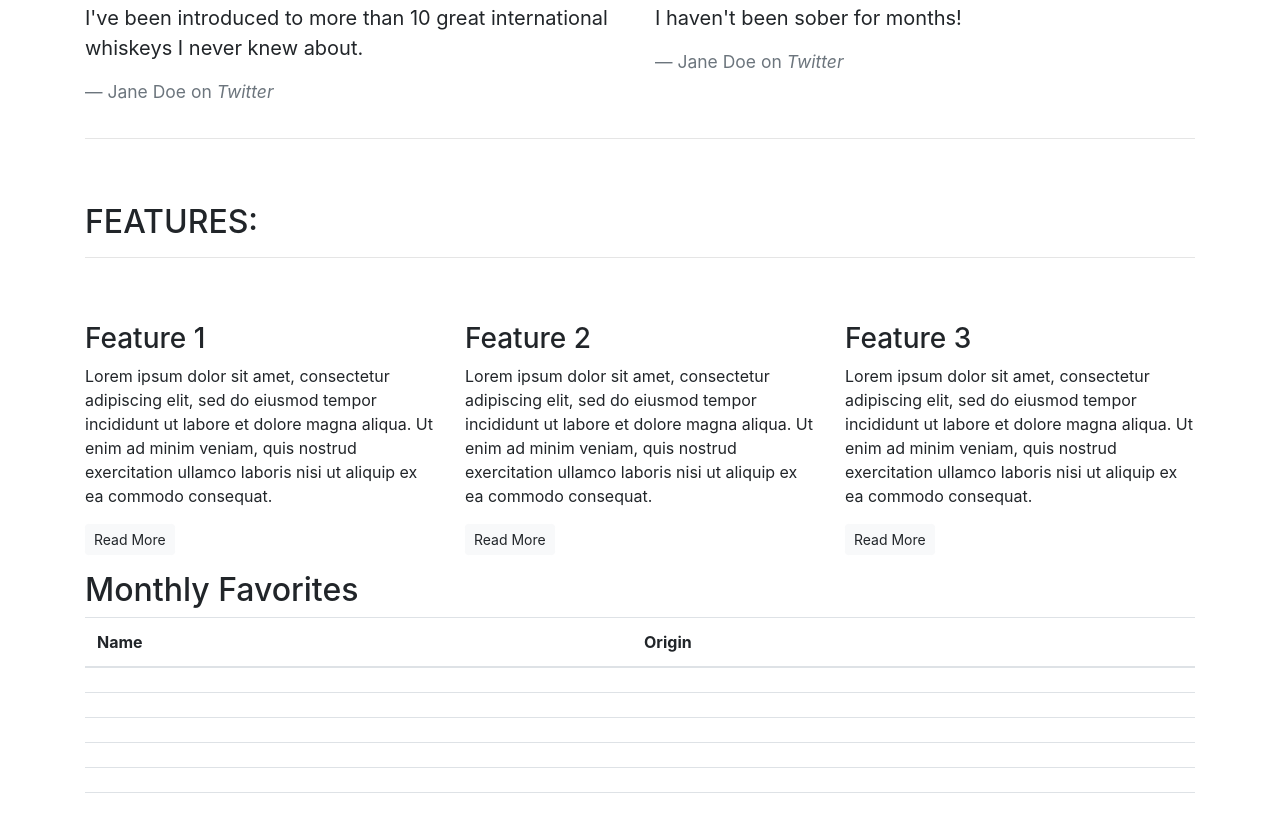
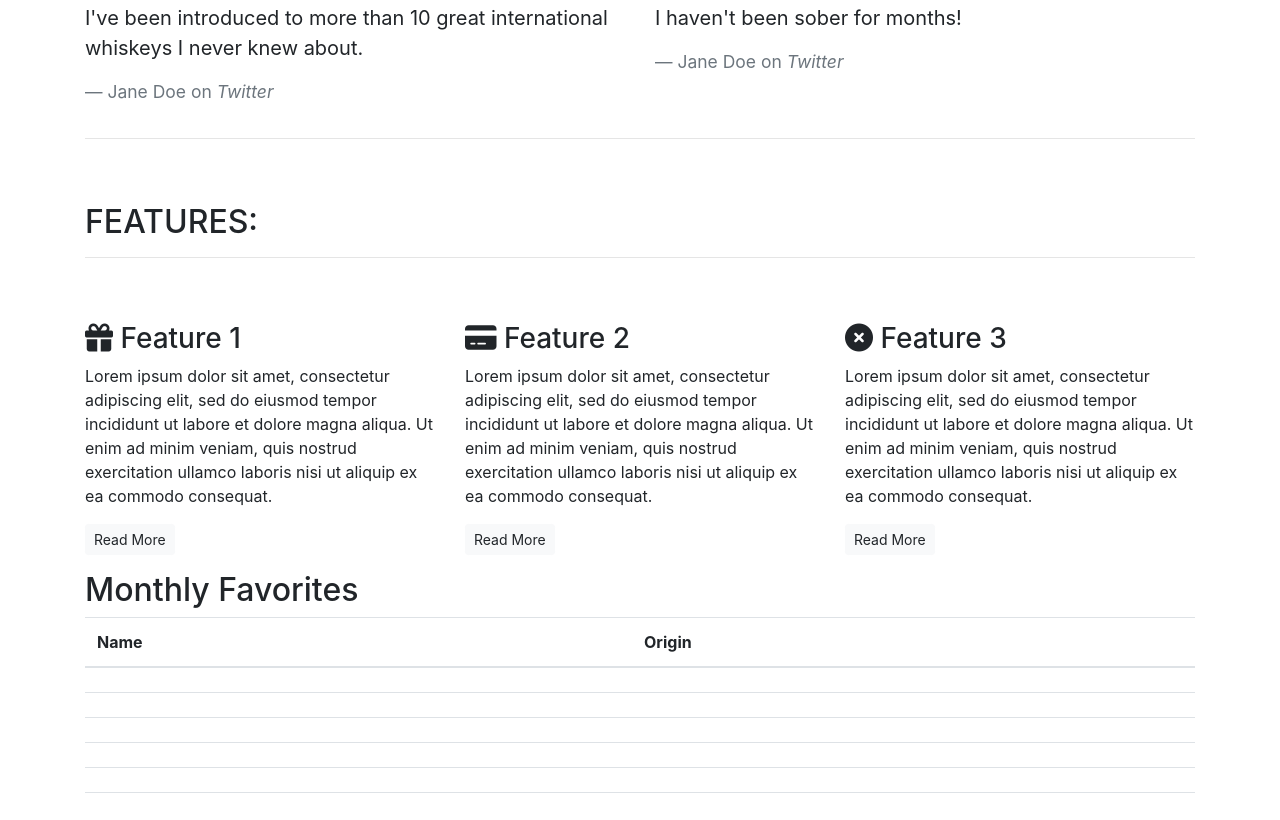
Before and after one commit to monicathomas8/Whiskey-drop, a plain HTML site: page index.html in a window 1280 px wide. Shown: the part 635-1455 px from the top of the page. Drawn offline with nearby package versions, Linux system fonts and the light colour scheme.

Commit message:
added images and icons

```diff
--- a/index.html
+++ b/index.html
@@ -10,6 +10,7 @@
     <script src="https://cdn.jsdelivr.net/npm/bootstrap@4.6.2/dist/js/bootstrap.bundle.min.js"
         integrity="sha384-Fy6S3B9q64WdZWQUiU+q4/2Lc9npb8tCaSX9FK7E8HnRr0Jz8D6OP9dO5Vg3Q9ct" crossorigin="anonymous">
     </script>
+    <script src="https://kit.fontawesome.com/4e6fe63dc1.js" crossorigin="anonymous"></script>
 
     <title>Whiskey Drop | Taste a new whiskey every month</title>
 </head>
@@ -84,21 +85,21 @@
             <div class="row">
                 <div class="col-12 col-md-6 col-lg-4">
                     <div class="feature">
-                        <h3>Feature 1</h3>
+                        <h3><i class="fa-solid fa-gift"> </i> Feature 1</h3>
                         <p>Lorem ipsum dolor sit amet, consectetur adipiscing elit, sed do eiusmod tempor incididunt ut labore et dolore magna aliqua. Ut enim ad minim veniam, quis nostrud exercitation ullamco laboris nisi ut aliquip ex ea commodo consequat.</p>
                         <p><a class="btn btn-sm btn-light" href="">Read More</a></p>
                     </div>
                 </div>
                 <div class="col-12 col-md-6 col-lg-4">
                     <div class="feature">
-                        <h3>Feature 2</h3>
+                        <h3><i class="fa-solid fa-credit-card"></i> Feature 2</h3>
                         <p>Lorem ipsum dolor sit amet, consectetur adipiscing elit, sed do eiusmod tempor incididunt ut labore et dolore magna aliqua. Ut enim ad minim veniam, quis nostrud exercitation ullamco laboris nisi ut aliquip ex ea commodo consequat.</p>
                         <p><a class="btn btn-sm btn-light" href="">Read More</a></p>
                     </div>
                 </div>
                 <div class="col-12 d-md-none d-lg-block col-lg-4">
                     <div class="feature">
-                        <h3>Feature 3</h3>
+                        <h3><i class="fa-solid fa-circle-xmark"></i> Feature 3</h3>
                         <p>Lorem ipsum dolor sit amet, consectetur adipiscing elit, sed do eiusmod tempor incididunt ut labore et dolore magna aliqua. Ut enim ad minim veniam, quis nostrud exercitation ullamco laboris nisi ut aliquip ex ea commodo consequat.</p>
                         <p><a class="btn btn-sm btn-light" href="">Read More</a></p>
                     </div>
```
Also changed, not shown: images/girl-image.png (added), images/guy-image.png (added).
